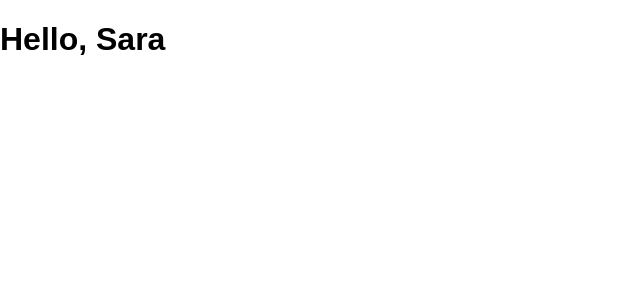
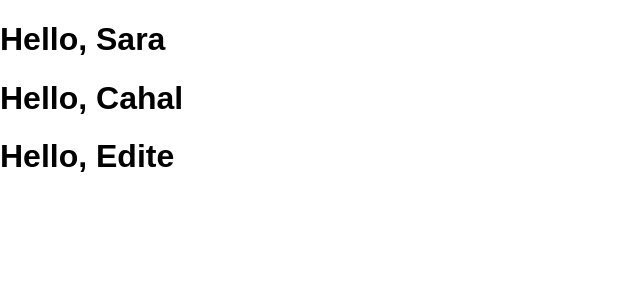
Before and after one commit to brookstudio/learn-react, a React (Create React App) app: page / in a window 1280 px wide. Shown: the top 300 px of the page, without its empty margins (0-640 px from the left). Built offline with nearby package versions, Linux system fonts and the light colour scheme.

Commit message:
Practice on https://facebook.github.io/react/docs/components-and-props.html

```diff
--- a/src/index.js
+++ b/src/index.js
@@ -9,10 +9,17 @@ import registerServiceWorker from './registerServiceWorker';
 function Welcom(props){
     return <h1>Hello, {props.name}</h1>;
 }
-const element = <Welcom name="Sara"/>;
+function App1(){
+    return (
+        <div>
+            <Welcom name="Sara" />
+            <Welcom name="Cahal" />
+            <Welcom name="Edite" />
+        </div>);
+}
 
 ReactDOM.render(
-    element,
+    <App1 />,
     document.getElementById('root')
 );
 
```
